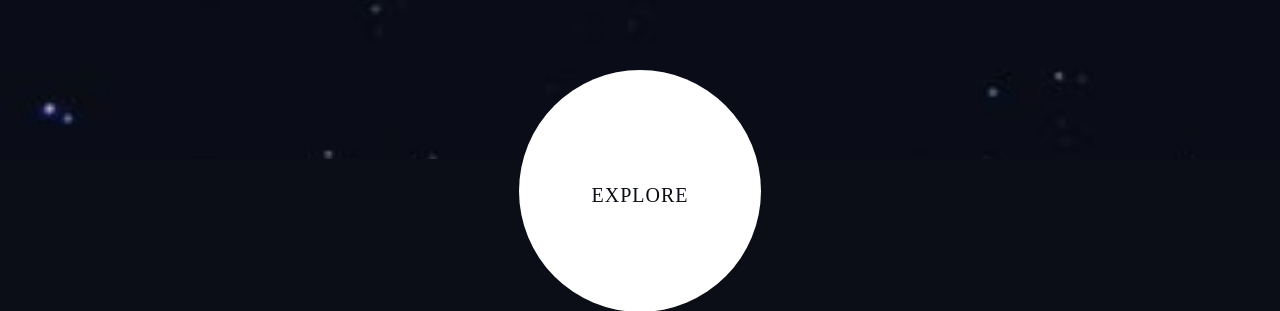
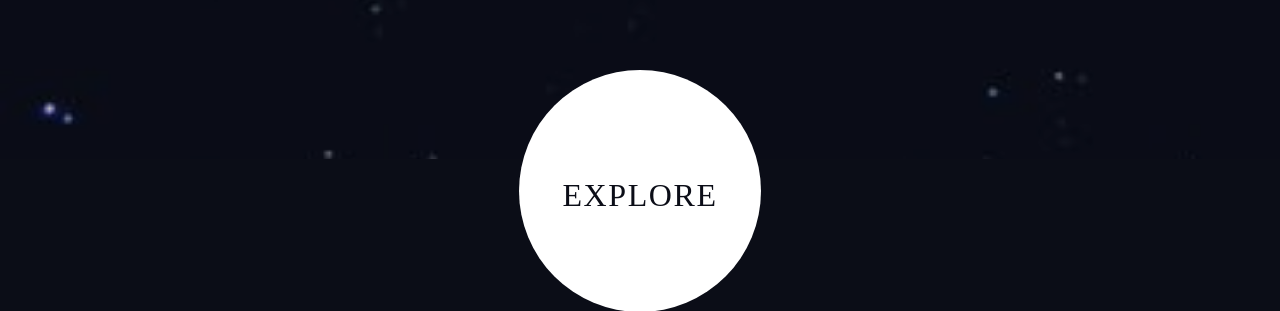
Before and after one commit to Patrick-Dolan/space-tourism-website, a React (Vite) app: page / in a window 1280 px wide. Shown: the part 641-952 px from the top of the page. Built offline with nearby package versions, Linux system fonts and the light colour scheme; a web font is replaced by a local one.

Commit message:
update button font size for tablets

```diff
--- a/src/components/pages/HomePage.jsx
+++ b/src/components/pages/HomePage.jsx
@@ -11,7 +11,7 @@ function HomePage() {
         </div>
         <Link to="/destination">
           <button
-            className="uppercase h-mobile-button w-mobile-button md:h-tablet-button md:w-tablet-button bg-white rounded-full text-tertiary text-md-h5 tracking-wider block mx-auto mt-2 pt-2 md:mt-0"
+            className="uppercase h-mobile-button w-mobile-button md:h-tablet-button md:w-tablet-button bg-white rounded-full text-tertiary text-md-h5 tracking-wider block mx-auto mt-2 pt-2 md:mt-0 md:text-lg-h4"
           >
             Explore
           </button>
```
